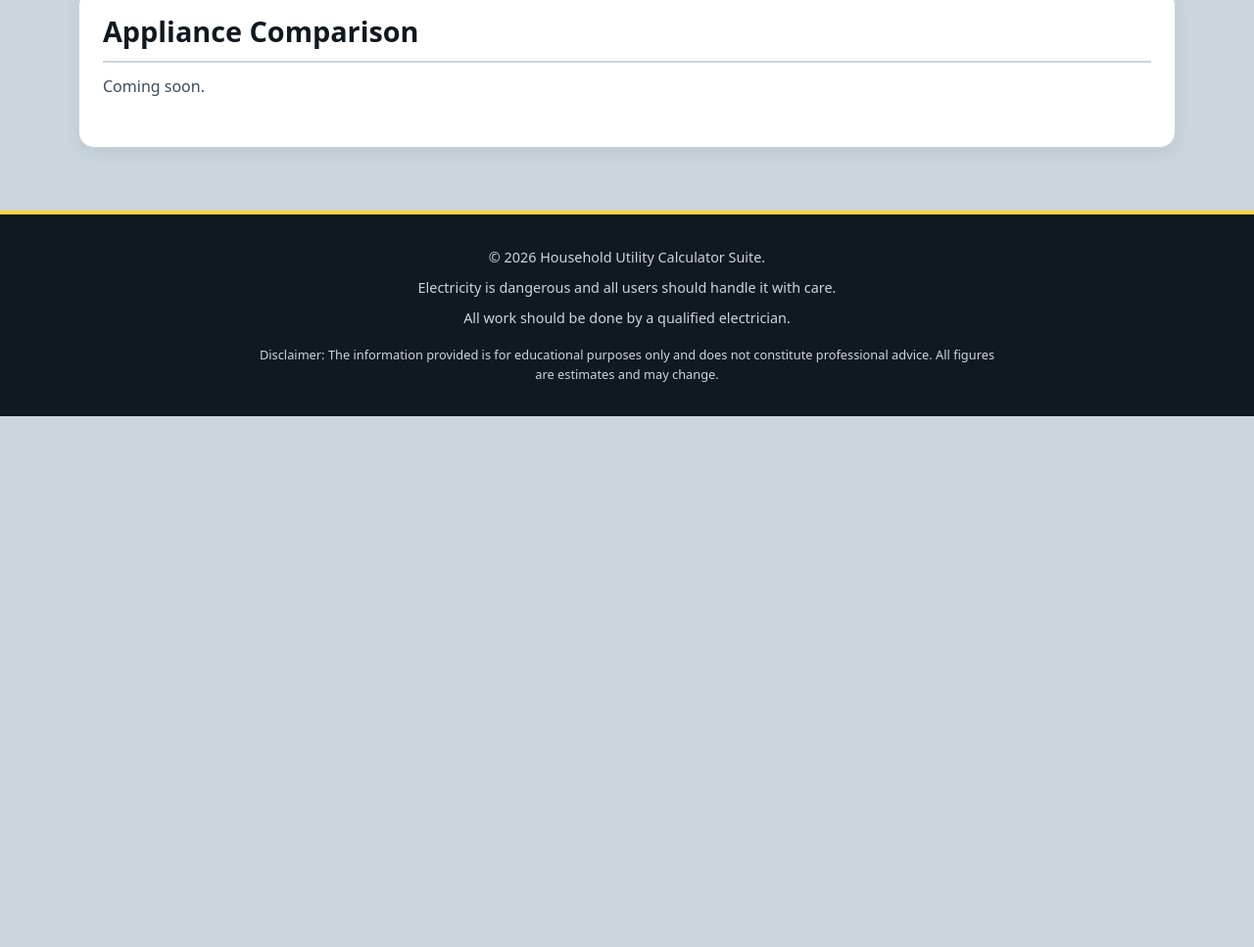
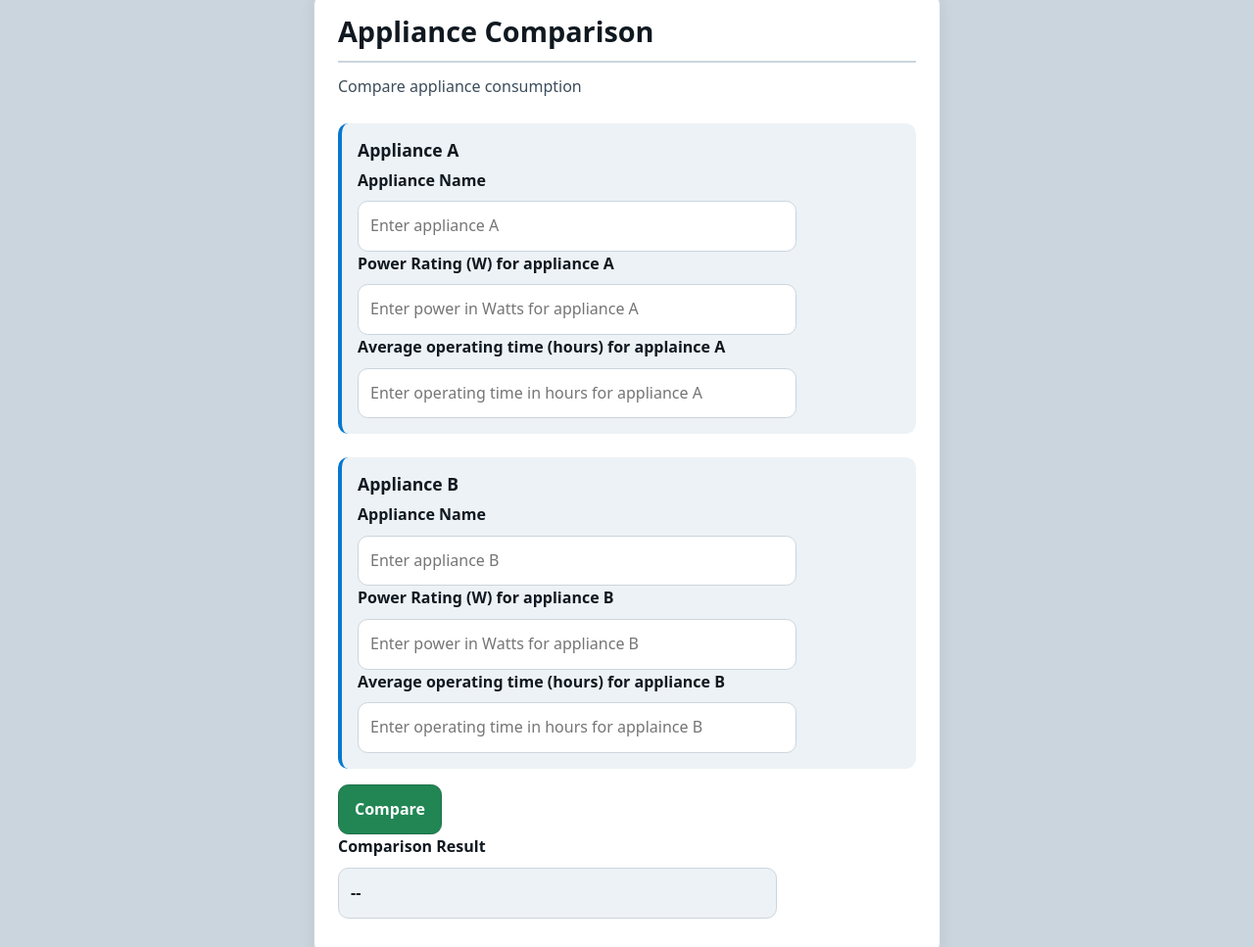
Before and after one commit to Steve-CPT-SA/my-dev-journey, a plain HTML site: page 02-fullstack-development/01-household-utility-calculator-suite/index.html in a window 1280 px wide. Shown: the part 2743-3710 px from the top of the page at 98% size. Before the commit the page ends 3168 px from the top, so only its background shows below. Drawn offline with Linux system fonts and the light colour scheme.

Commit message:
Added HTML for appliance comparison

```diff
--- a/02-fullstack-development/01-household-utility-calculator-suite/index.html
+++ b/02-fullstack-development/01-household-utility-calculator-suite/index.html
@@ -120,9 +120,32 @@
                     <output id="cost-output" class="output" for="consumption tariff-rate">--</output>
                 </div>
             </section>
-            <section id="appliance-comparison">
+            <section id="appliance-comparison" class="calculator-form">
                 <h2>Appliance Comparison</h2>
-                <p>Coming soon.</p>
+                <p>Compare appliance consumption</p>
+                <div class="appliance-card">
+                    <h3>Appliance A</h3>
+                    <label for="appliance-a">Appliance Name</label>
+                    <input type="text" id="appliance-a" name="appliance-a" placeholder="Enter appliance A" required>
+                    <label for="power-a">Power Rating (W) for appliance A</label>
+                    <input type="number" id="power-a" min="0" name="power-a" placeholder="Enter power in Watts for appliance A" required>
+                    <label for="hours-a">Average operating time (hours) for applaince A</label>
+                    <input type="number" id="hours-a" name="hours-a" min="0" step="0.01" placeholder="Enter operating time in hours for appliance A" required>
+                </div>
+                <div class="appliance-card form-group">
+                    <h3>Appliance B</h3>
+                    <label for="appliance-b">Appliance Name</label>
+                    <input type="text" id="appliance-b" name="appliance-b" placeholder="Enter appliance B" required>
+                    <label for="power-b">Power Rating (W) for appliance B</label>
+                    <input type="number" id="power-b" name="power-b" min="0" placeholder="Enter power in Watts for appliance B" required>
+                    <label for="hours-b">Average operating time (hours) for appliance B</label>
+                    <input type="number" id="hours-b" name="hours-b" min="0" step="0.01" placeholder="Enter operating time in hours for applaince B" required>
+                </div>
+                <button type="button" class="btn-calculate" id="compare">Compare</button>
+                <div class="form-group" id="compare-result" aria-live="polite">
+                    <label for="compare-output">Comparison Result</label>
+                    <output id="compare-output" class="output" for="appliance-comparison">--</output>
+                </div>
             </section>
         </main>
         <footer>
--- a/02-fullstack-development/01-household-utility-calculator-suite/styles.css
+++ b/02-fullstack-development/01-household-utility-calculator-suite/styles.css
@@ -405,6 +405,15 @@ section h2 {
     font-weight: 600;
 }
 
+/*Appliance card*/
+.appliance-card {
+    margin-bottom: var(--space-5);
+    padding: var(--space-4);
+    background-color: var(--color-surface-muted);
+    border-left: 4px solid var(--color-brand);
+    border-radius: var(--radius-md);
+}
+
 /* Footer */
 footer {
     padding: var(--space-6) var(--space-4);
```
